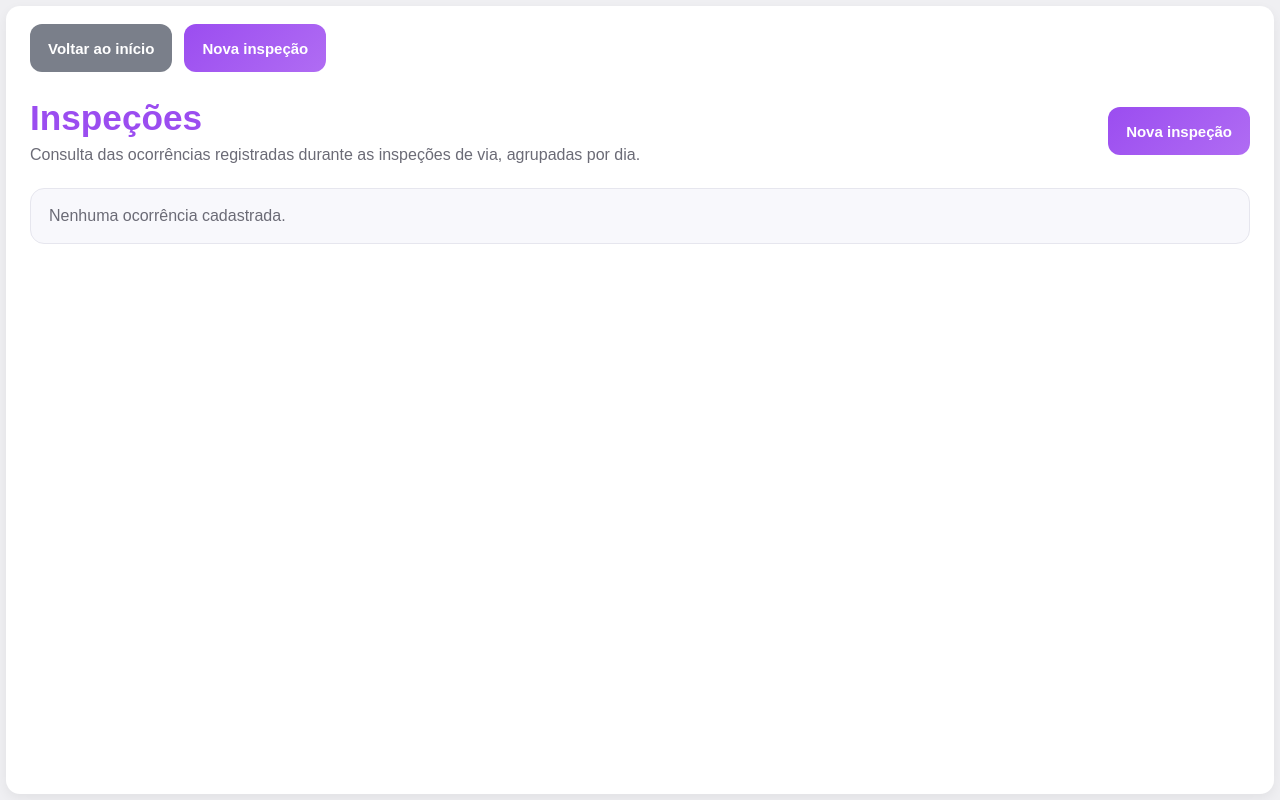
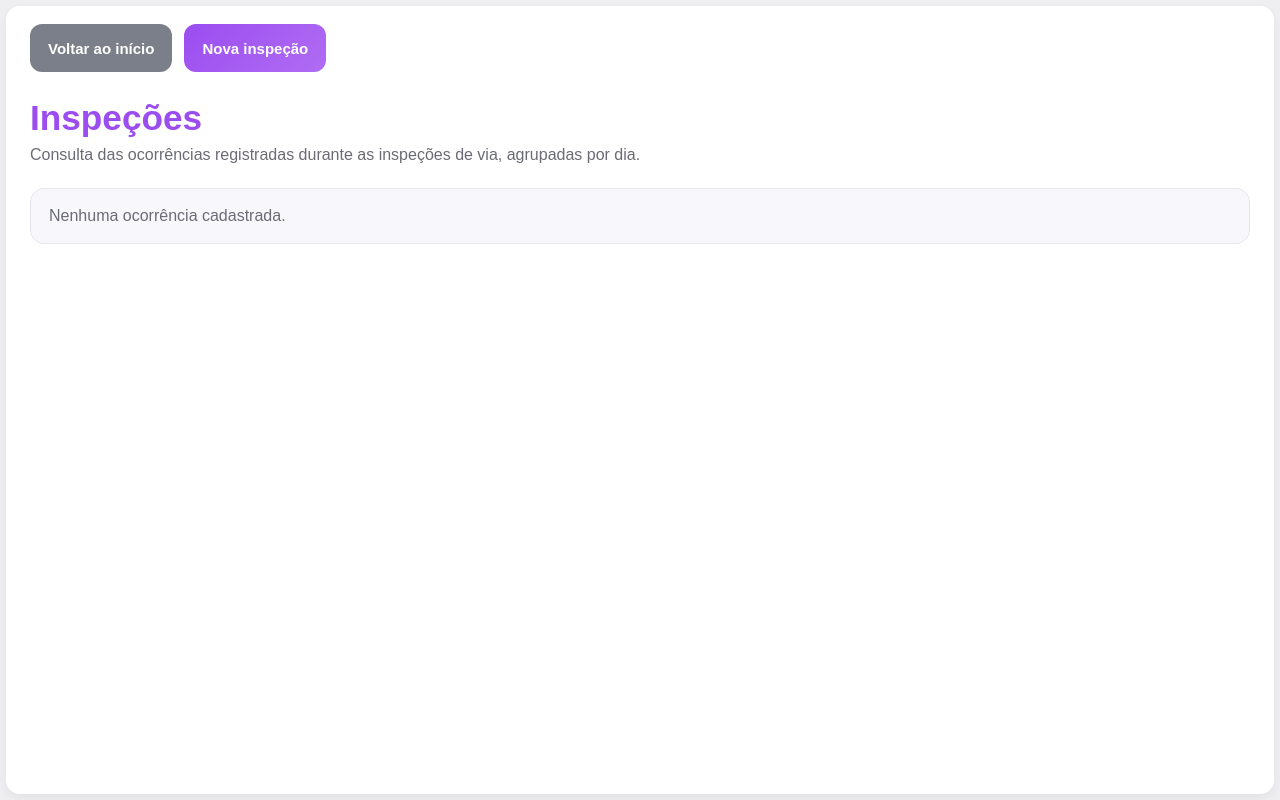
Before and after one commit to WillianVieira89/Plataforma_Trilhos, a Django app: page /inspecoes/ in a window 1280 px wide. Run offline with Django 5.2, Linux system fonts and the light colour scheme; data comes from the database, SQL or seed files in the repository; data that the repository does not hold is empty.

Commit message:
Remover botao duplicado de nova inspecao

```diff
--- a/desgaste/templates/desgaste/inspecoes/listar_inspecoes.html
+++ b/desgaste/templates/desgaste/inspecoes/listar_inspecoes.html
@@ -195,10 +195,6 @@
             Consulta das ocorrências registradas durante as inspeções de via, agrupadas por dia.
         </p>
     </div>
-
-    <div>
-        <a href="{% url 'nova_inspecao' %}" class="btn btn-primary">Nova inspeção</a>
-    </div>
 </div>
 
 {% if ocorrencias %}
```
